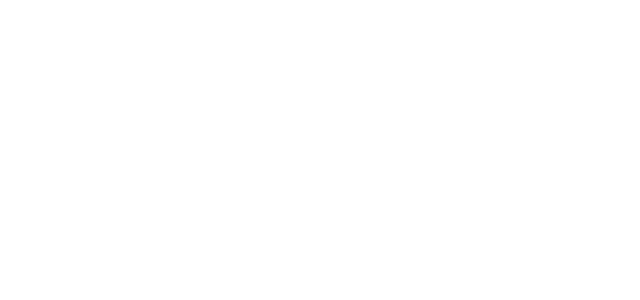
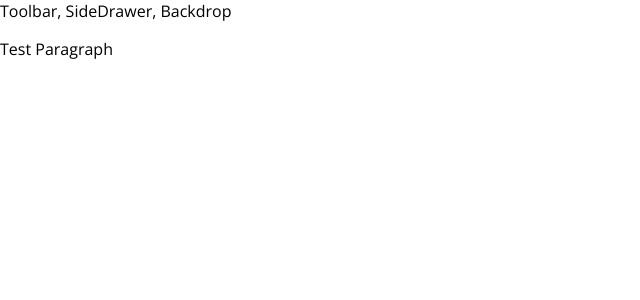
Before and after one commit to kashish-gulati/burger-app-react, a React (Create React App) app: page / in a window 1280 px wide. Shown: the top 300 px of the page, without its empty margins (0-640 px from the left). Built offline with nearby package versions, Linux system fonts and the light colour scheme.

Commit message:
initialized layout component

```diff
--- a/src/App.js
+++ b/src/App.js
@@ -1,9 +1,13 @@
 import React, { Component } from 'react';
+import Layout from './components/Layout/Layout';
 
 class App extends Component {
   render(){
     return (
       <div>
+        <Layout>
+          <p>Test Paragraph</p>
+        </Layout>
       </div>
     );
   }
--- /dev/null
+++ b/src/components/Layout/Layout.js
@@ -0,0 +1,15 @@
+import React from 'react';
+import Aux from '../../hoc/Auxiliary';
+
+const layout = (props) => {
+    return(
+        <Aux>
+            <div>Toolbar, SideDrawer, Backdrop</div>
+            <main>
+                {props.children}
+            </main>
+        </Aux>
+    );
+}
+
+export default layout;
--- /dev/null
+++ b/src/hoc/Auxiliary.js
@@ -0,0 +1,2 @@
+const aux = (props) => props.children;
+export default aux;
--- a/src/index.css
+++ b/src/index.css
@@ -1,6 +1,6 @@
 body {
   margin: 0;
-  font-family: -apple-system, BlinkMacSystemFont, 'Segoe UI', 'Roboto', 'Oxygen',
+  font-family: 'Open Sans',-apple-system, BlinkMacSystemFont, 'Segoe UI', 'Roboto', 'Oxygen',
     'Ubuntu', 'Cantarell', 'Fira Sans', 'Droid Sans', 'Helvetica Neue',
     sans-serif;
   -webkit-font-smoothing: antialiased;
```
